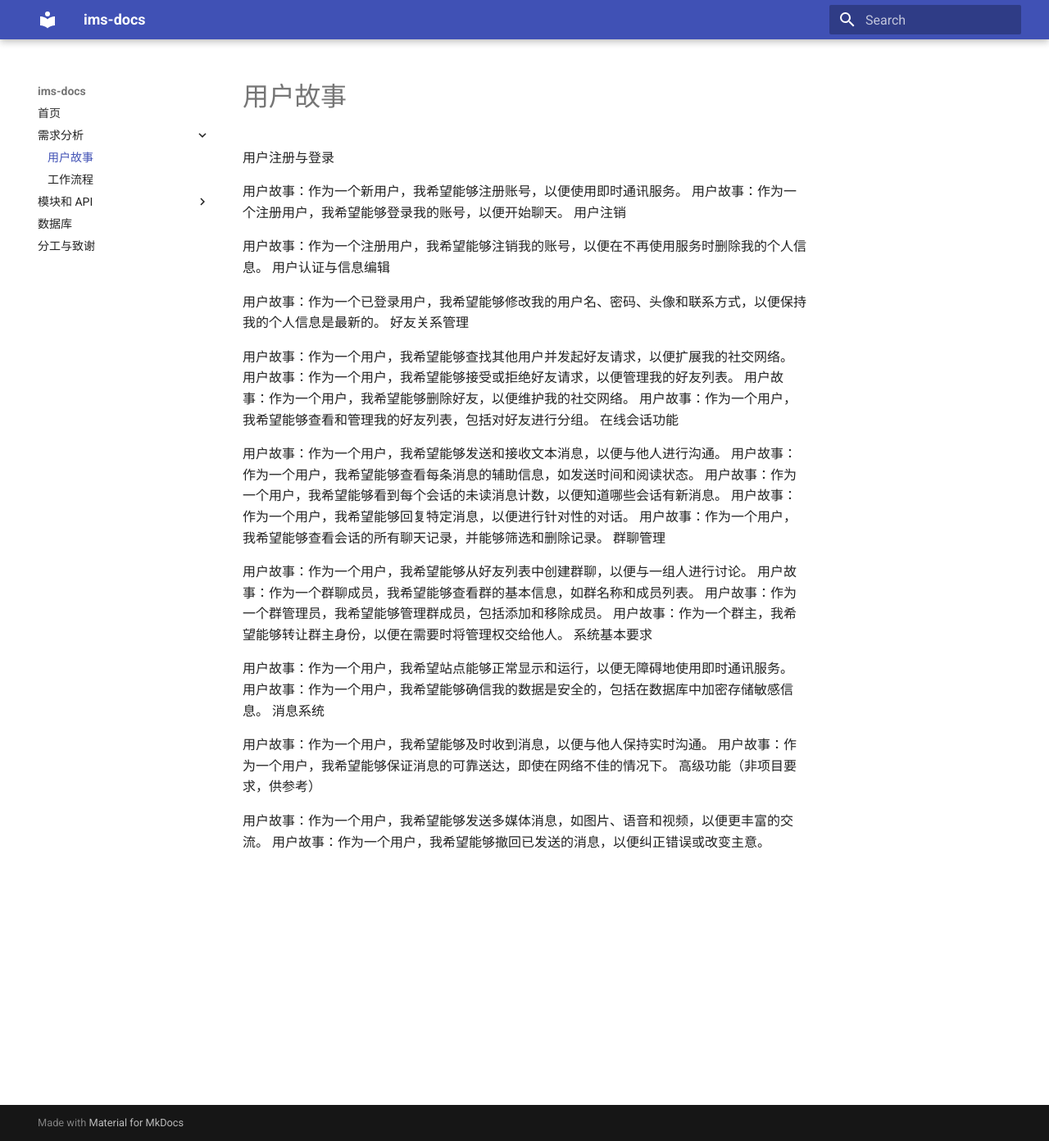
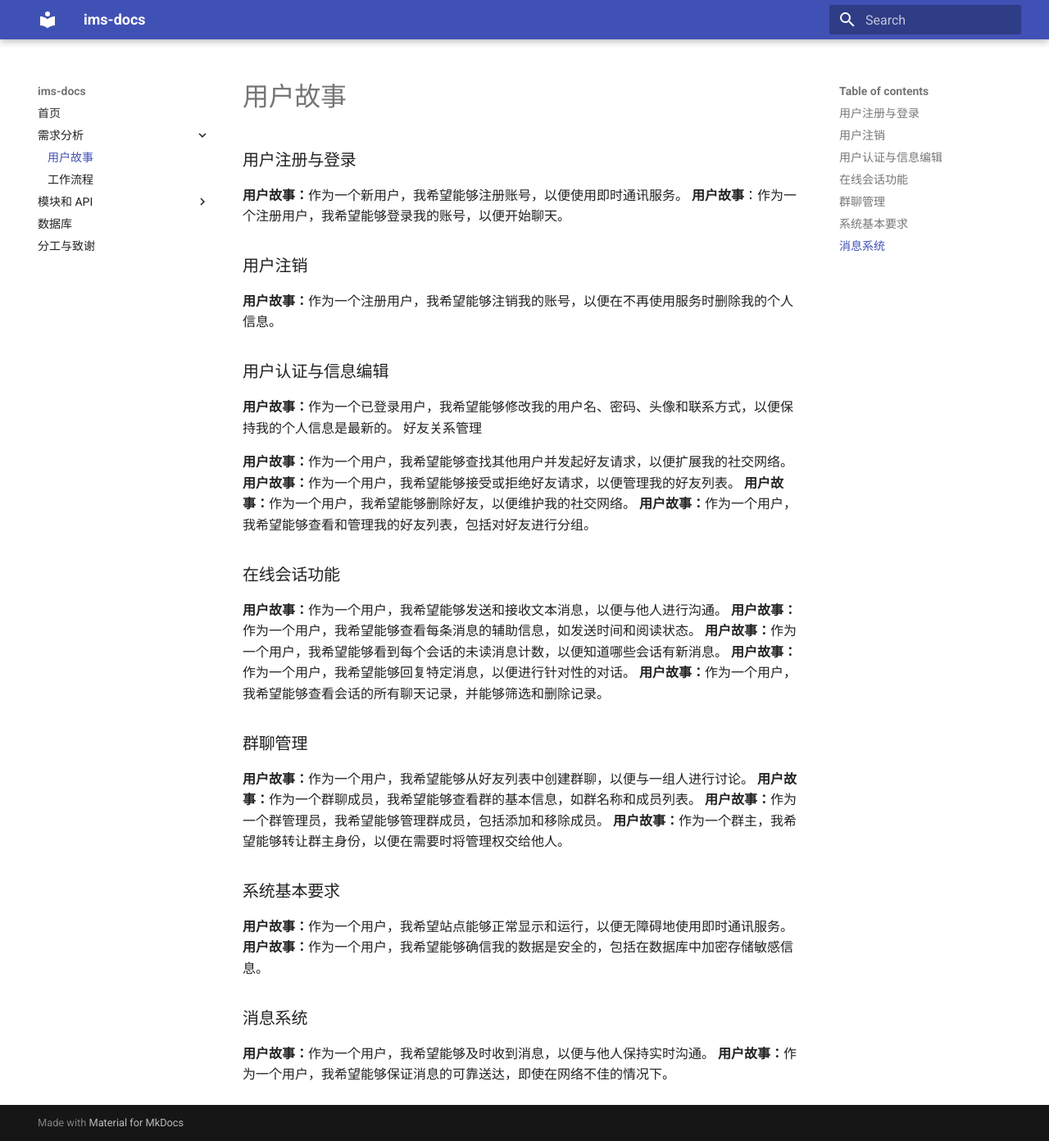
Before and after one commit to leverimmy/ims-docs, an MkDocs documentation site: the page built from docs/user_story.md, in a window 1280 px wide and 1392 px high. Shown: the whole window at 82% size. Built offline with MkDocs 1.6.1 and Material for MkDocs 9.7.7, drawn with Linux system fonts in a browser that asks for light colours.

Commit message:
update user story

```diff
--- a/docs/user_story.md
+++ b/docs/user_story.md
@@ -1,43 +1,45 @@
 # 用户故事
 
-用户注册与登录
+### 用户注册与登录
 
-用户故事：作为一个新用户，我希望能够注册账号，以便使用即时通讯服务。
-用户故事：作为一个注册用户，我希望能够登录我的账号，以便开始聊天。
-用户注销
+**用户故事：**作为一个新用户，我希望能够注册账号，以便使用即时通讯服务。
+**用户故事**：作为一个注册用户，我希望能够登录我的账号，以便开始聊天。
 
-用户故事：作为一个注册用户，我希望能够注销我的账号，以便在不再使用服务时删除我的个人信息。
-用户认证与信息编辑
+### 用户注销
 
-用户故事：作为一个已登录用户，我希望能够修改我的用户名、密码、头像和联系方式，以便保持我的个人信息是最新的。
+**用户故事：**作为一个注册用户，我希望能够注销我的账号，以便在不再使用服务时删除我的个人信息。
+
+### 用户认证与信息编辑
+
+**用户故事：**作为一个已登录用户，我希望能够修改我的用户名、密码、头像和联系方式，以便保持我的个人信息是最新的。
 好友关系管理
 
-用户故事：作为一个用户，我希望能够查找其他用户并发起好友请求，以便扩展我的社交网络。
-用户故事：作为一个用户，我希望能够接受或拒绝好友请求，以便管理我的好友列表。
-用户故事：作为一个用户，我希望能够删除好友，以便维护我的社交网络。
-用户故事：作为一个用户，我希望能够查看和管理我的好友列表，包括对好友进行分组。
-在线会话功能
+**用户故事：**作为一个用户，我希望能够查找其他用户并发起好友请求，以便扩展我的社交网络。
+**用户故事：**作为一个用户，我希望能够接受或拒绝好友请求，以便管理我的好友列表。
+**用户故事：**作为一个用户，我希望能够删除好友，以便维护我的社交网络。
+**用户故事：**作为一个用户，我希望能够查看和管理我的好友列表，包括对好友进行分组。
 
-用户故事：作为一个用户，我希望能够发送和接收文本消息，以便与他人进行沟通。
-用户故事：作为一个用户，我希望能够查看每条消息的辅助信息，如发送时间和阅读状态。
-用户故事：作为一个用户，我希望能够看到每个会话的未读消息计数，以便知道哪些会话有新消息。
-用户故事：作为一个用户，我希望能够回复特定消息，以便进行针对性的对话。
-用户故事：作为一个用户，我希望能够查看会话的所有聊天记录，并能够筛选和删除记录。
-群聊管理
+### 在线会话功能
 
-用户故事：作为一个用户，我希望能够从好友列表中创建群聊，以便与一组人进行讨论。
-用户故事：作为一个群聊成员，我希望能够查看群的基本信息，如群名称和成员列表。
-用户故事：作为一个群管理员，我希望能够管理群成员，包括添加和移除成员。
-用户故事：作为一个群主，我希望能够转让群主身份，以便在需要时将管理权交给他人。
-系统基本要求
+**用户故事：**作为一个用户，我希望能够发送和接收文本消息，以便与他人进行沟通。
+**用户故事：**作为一个用户，我希望能够查看每条消息的辅助信息，如发送时间和阅读状态。
+**用户故事：**作为一个用户，我希望能够看到每个会话的未读消息计数，以便知道哪些会话有新消息。
+**用户故事：**作为一个用户，我希望能够回复特定消息，以便进行针对性的对话。
+**用户故事：**作为一个用户，我希望能够查看会话的所有聊天记录，并能够筛选和删除记录。
 
-用户故事：作为一个用户，我希望站点能够正常显示和运行，以便无障碍地使用即时通讯服务。
-用户故事：作为一个用户，我希望能够确信我的数据是安全的，包括在数据库中加密存储敏感信息。
-消息系统
+### 群聊管理
 
-用户故事：作为一个用户，我希望能够及时收到消息，以便与他人保持实时沟通。
-用户故事：作为一个用户，我希望能够保证消息的可靠送达，即使在网络不佳的情况下。
-高级功能（非项目要求，供参考）
+**用户故事：**作为一个用户，我希望能够从好友列表中创建群聊，以便与一组人进行讨论。
+**用户故事：**作为一个群聊成员，我希望能够查看群的基本信息，如群名称和成员列表。
+**用户故事：**作为一个群管理员，我希望能够管理群成员，包括添加和移除成员。
+**用户故事：**作为一个群主，我希望能够转让群主身份，以便在需要时将管理权交给他人。
 
-用户故事：作为一个用户，我希望能够发送多媒体消息，如图片、语音和视频，以便更丰富的交流。
-用户故事：作为一个用户，我希望能够撤回已发送的消息，以便纠正错误或改变主意。
+### 系统基本要求
+
+**用户故事：**作为一个用户，我希望站点能够正常显示和运行，以便无障碍地使用即时通讯服务。
+**用户故事：**作为一个用户，我希望能够确信我的数据是安全的，包括在数据库中加密存储敏感信息。
+
+### 消息系统
+
+**用户故事：**作为一个用户，我希望能够及时收到消息，以便与他人保持实时沟通。
+**用户故事：**作为一个用户，我希望能够保证消息的可靠送达，即使在网络不佳的情况下。
```
